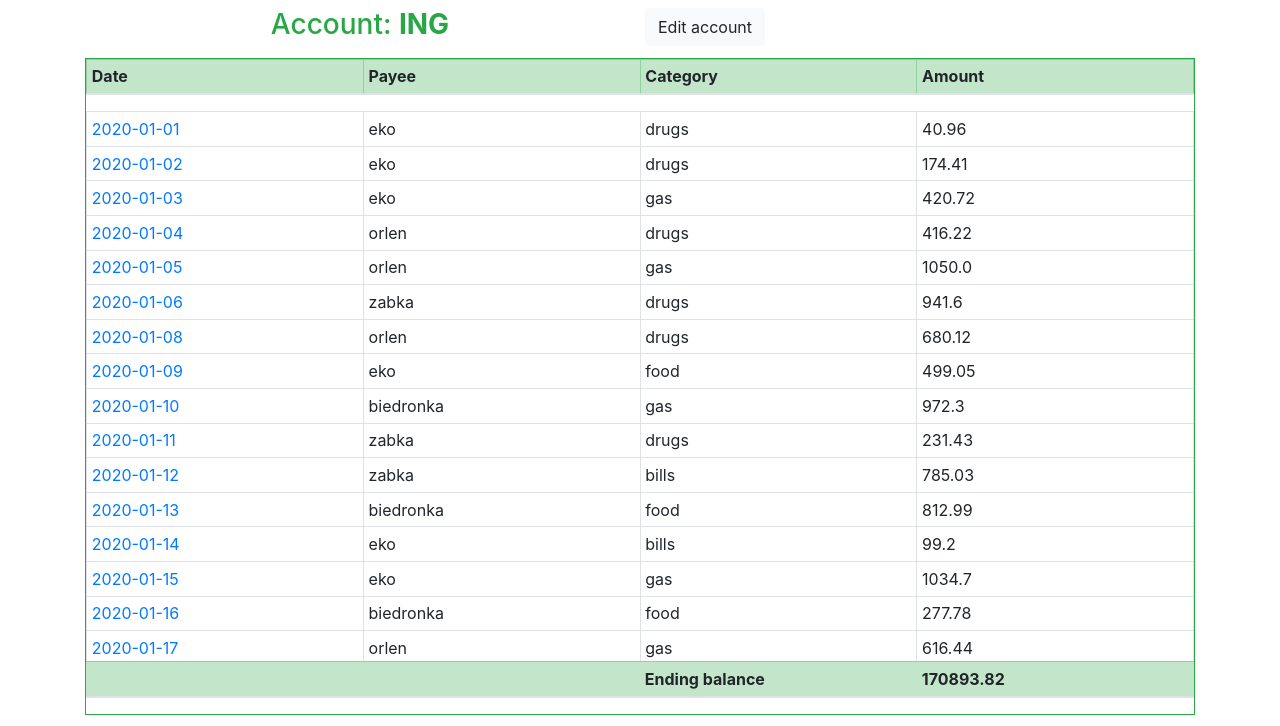
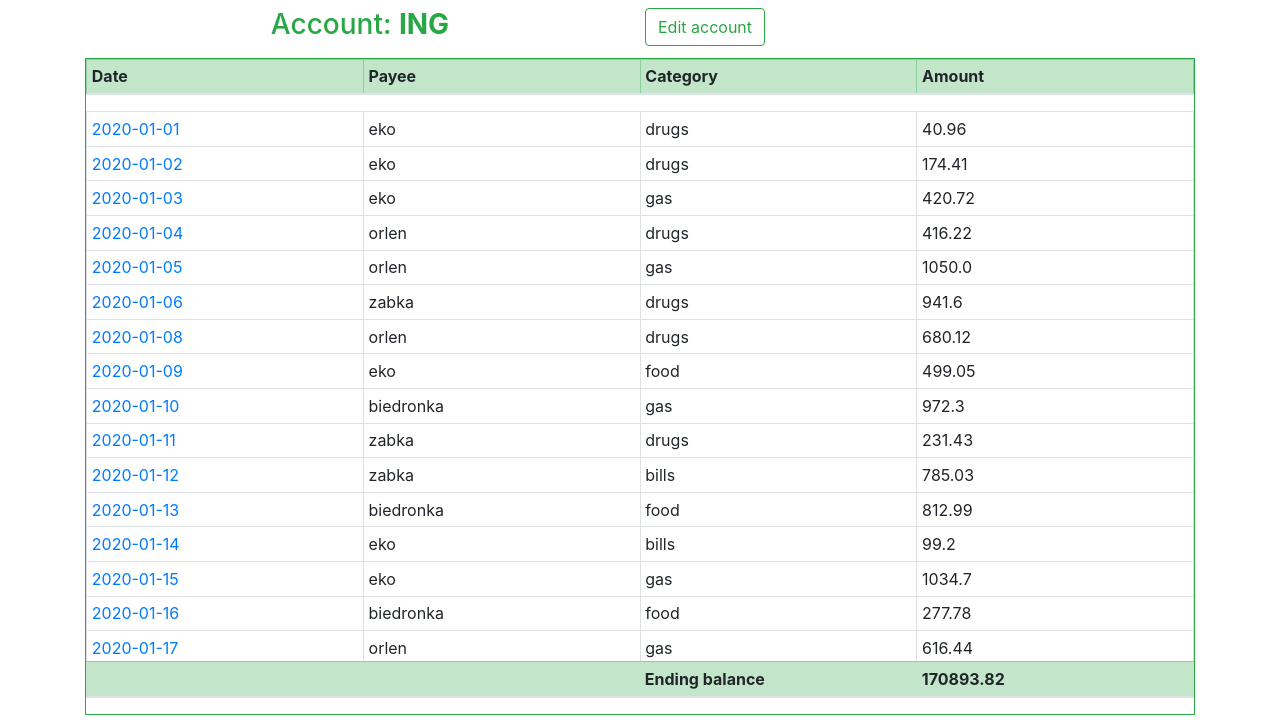
Before and after one commit to marsiekiera/YHB, a Flask app: a page that uses flask/app/templates/account.html in a window 1280 px wide. Shown: the part 56-782 px from the top of the page. Run offline with Flask 2, Linux system fonts and the light colour scheme; a user stored in the database is signed in; data comes from the database, SQL or seed files in the repository; lists and menus that the app fills with data are empty.

Commit message:
Button style change

```diff
--- a/flask/app/templates/account.html
+++ b/flask/app/templates/account.html
@@ -7,13 +7,12 @@
 {% block main %}
 
     <form action="/edit_account/{{ account_name }}" method="GET">
-
         <div class="form-row mt-2 mb-2">
             <div class="col">
                 <h3 class="text-success text-center">Account: <span class="font-weight-bolder">{{ account_name }}</span></h3>
             </div>
             <div class="col">
-                <button type="submit" class="btn btn-light">Edit account</button>
+                <button type="submit" class="btn btn-outline-success">Edit account</button>
             </div>
         </div>
     </form>
```
